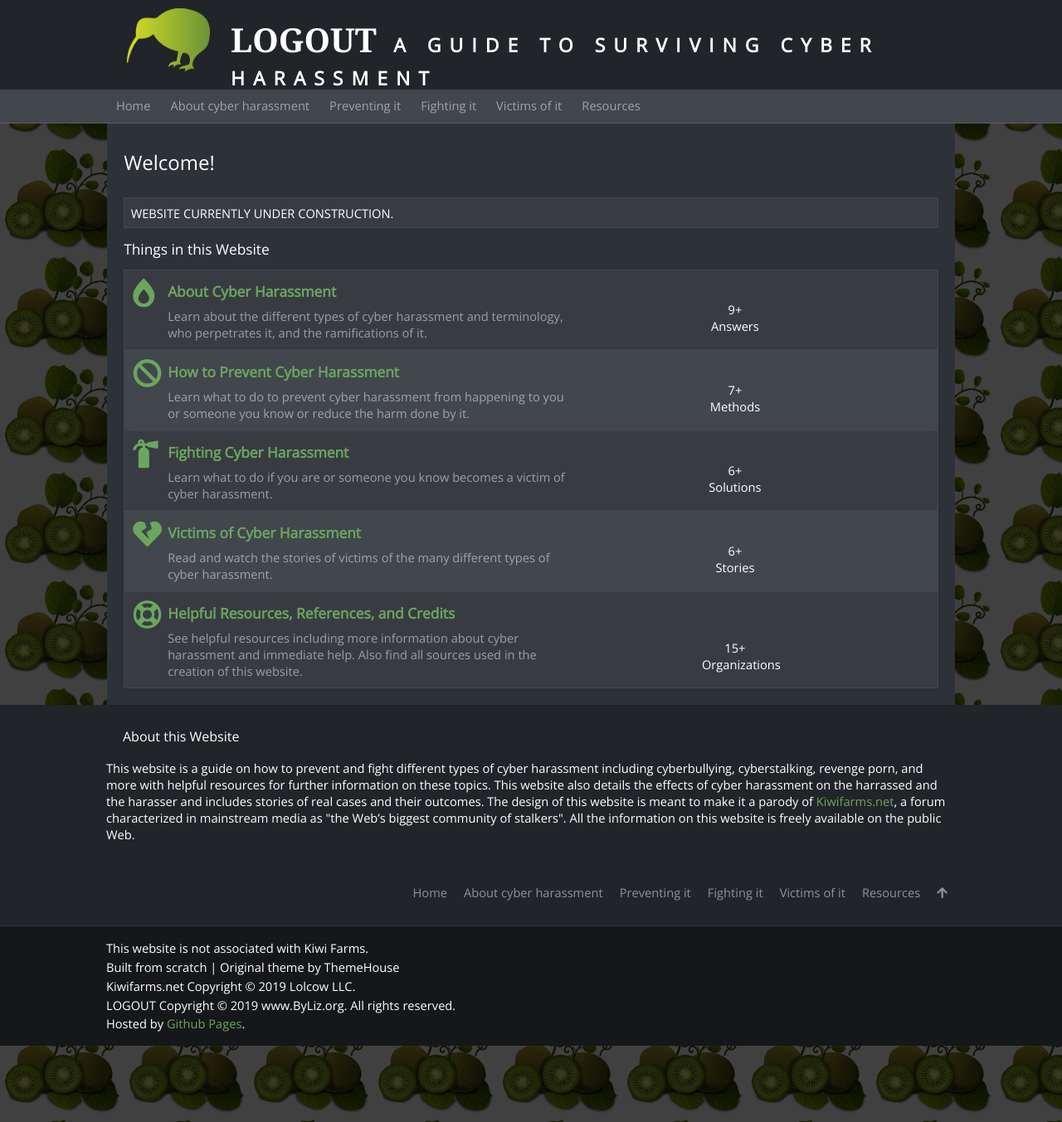
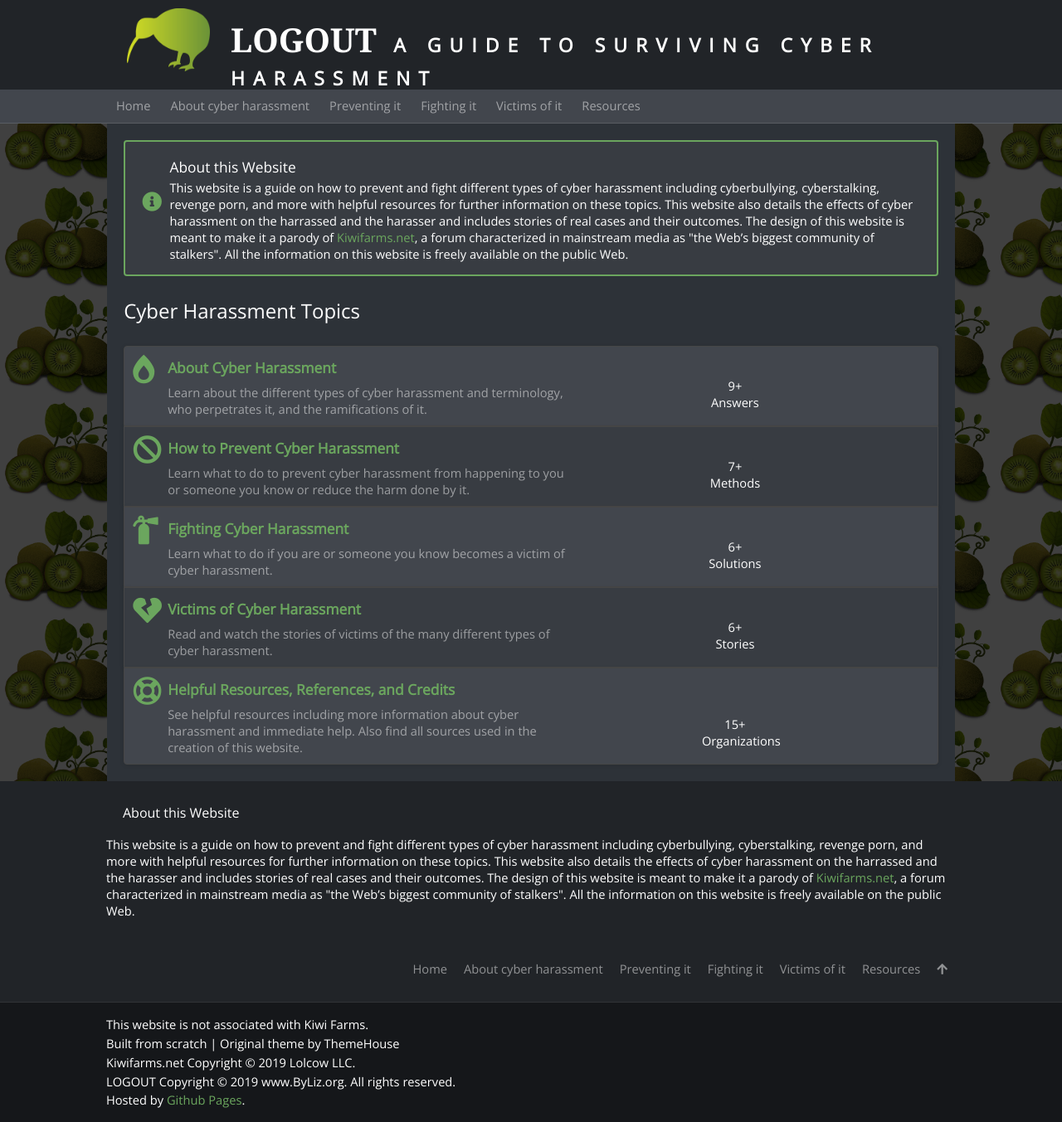
Before and after one commit to byliz/help, a Jekyll site: the page built from index.html, in a window 1280 px wide. Shown: the whole page at 83% size. Built offline with Jekyll 4.4.1, drawn with Linux system fonts in a browser that asks for light colours; nearby versions of some CDN libraries; some web fonts are replaced.

Commit message:
Finishing homepage

```diff
--- a/index.css
+++ b/index.css
@@ -687,7 +687,7 @@
 	position: absolute;
 }
 
-div#content p, div#content ul li, div.widget-body p, div.widget-body ul li, div#credits p, div#menu ul li a, div.post.main span {
+div#content p, div#content ul li, div.widget-body p, div.widget-body ul li, div#credits p, div#menu ul li a, div.post.main span, div#homepage span  {
 	font-size: 11pt;
 	text-align: left;
 }
@@ -936,6 +936,13 @@
 	font-family: 'Open Sans', Arial, sans-serif;
 }
 
+div#homepage {
+	border: 2px #6ba65e solid;
+	padding: 5px;
+	border-radius: 4px;
+	background-color: #383c42;
+}
+
 /*Posts Kiwifarms style*/
 
 	div.post.main {
@@ -995,13 +1002,38 @@
 		line-height: 20px;
 	}
 
-	div.post.main span.excerpt {
+	div.post.main span.excerpt, div#homepage span  {
 		display: block;
 		padding: 10px;
 		margin-top: -20px;
 		color: rgba(255,255,255,.5);
 		font-family: 'Open Sans', Arial, sans-serif;
 		line-height: 20px;
+	}
+
+	div#homepage {
+		float: left;
+		margin-bottom: 30px;
+	}
+
+	div#homepage span {
+		color: white;
+		padding-left: 0px;
+	}
+
+	div#homepage div.homepagetext {
+		width: 95%;
+		float: right;
+	}
+
+	div#homepage i {
+		position: absolute;
+		float: left;
+		font-size: 18pt;
+		color: rgba(255,255,255,.5);
+		margin-top: 55px;
+		margin-left: 15px;
+		color: #6ba65e;
 	}
 
 	div.post.main span.excerpt.home {
--- a/index.html
+++ b/index.html
@@ -3,12 +3,18 @@
 title: ""
 ---
 
-<h1>Welcome!</h1>
+<div id="homepage">
+	<i class="fas fa-info-circle"></i>
+	<div class="homepagetext">
+		<h2>About this Website</h2>
+		<span>This website is a guide on how to prevent and fight different types of cyber harassment including cyberbullying, cyberstalking, revenge porn, and more with helpful resources for further information on these topics. This website also details the effects of cyber harassment on the harrassed and the harasser and includes stories of real cases and their outcomes. The design of this website is meant to make it a parody of <a href="https://kiwifarms.net" target="_blank">Kiwifarms.net</a>, a forum characterized in mainstream media as "the Web’s biggest community of stalkers". All the information on this website is freely available on the public Web.</span>
+	</div>
+</div>
+<br>
 
-<p>WEBSITE CURRENTLY UNDER CONSTRUCTION.</p>
+<h1>Cyber Harassment Topics</h1>
 
-<h2>Things in this Website</h2>
-<div class="post main">
+<div class="post main" style="border-radius: 4px 4px 0px 0px;">
 	<i class="fas fa-burn"></i>
 	<div class="header">
 		<a href="/about">
@@ -52,7 +58,7 @@
 		{% endfor %}
 		{{ counter }}+<br>Stories</span>
 	</div>
-<div class="post main">
+	<div class="post main" style="border-radius: 0px 0px 4px 4px;">
 		<i class="far fa-life-ring"></i>
 		<div class="header">
 			<a href="/resources">
```
Lines whose indentation alone changed are shown as unchanged.
